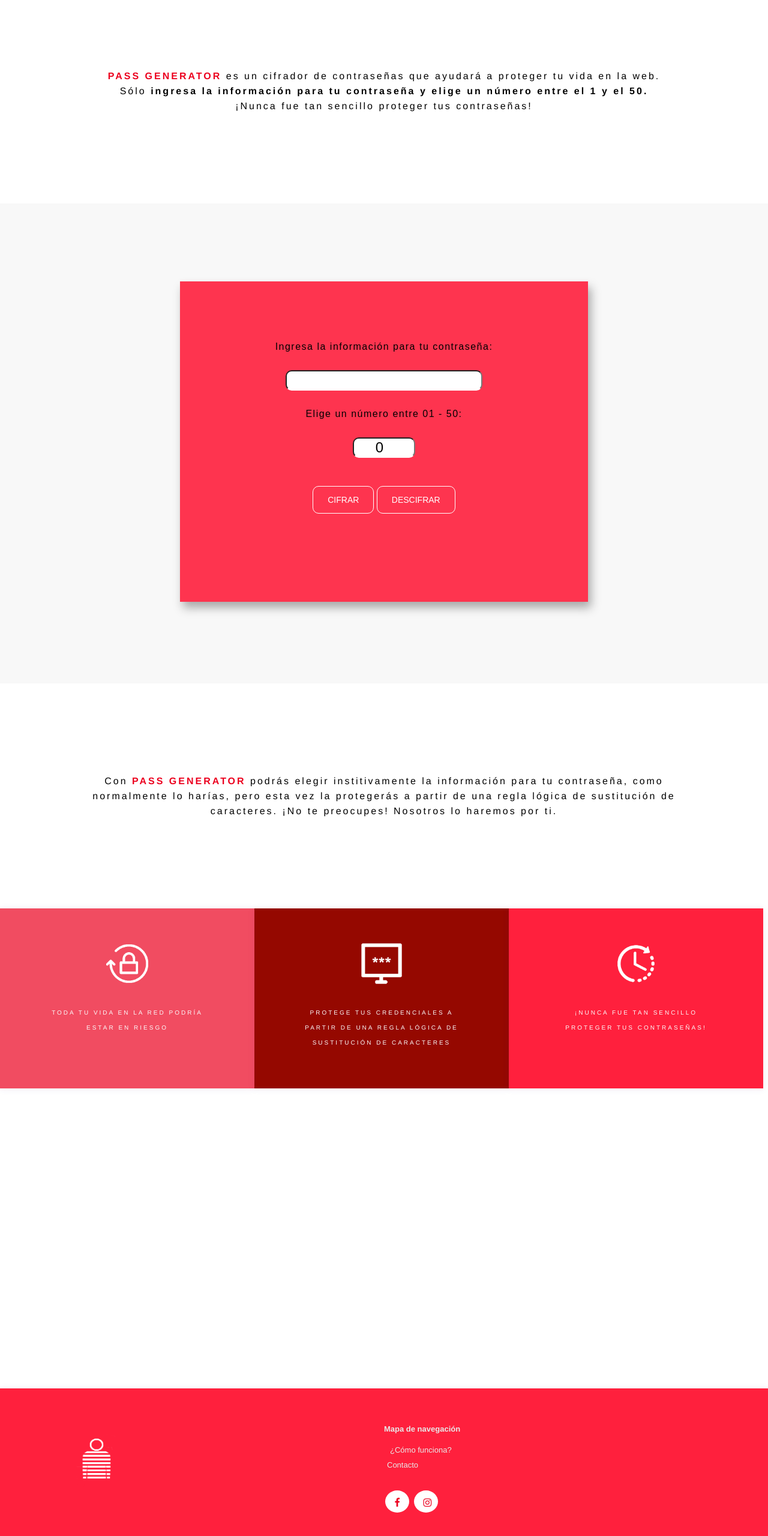
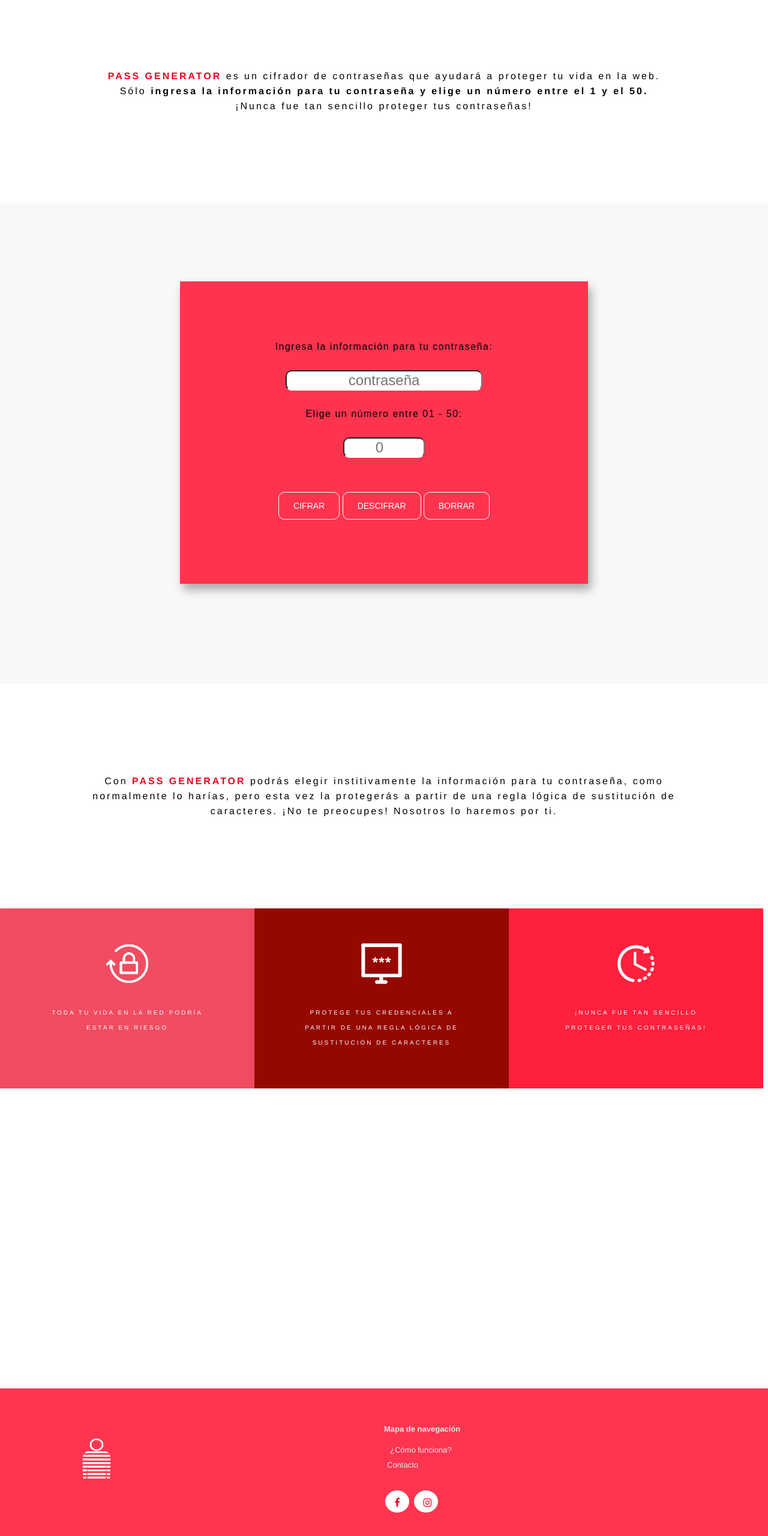
Before and after one commit to Laboratoria/CDMX010-cipher, a website with bundled scripts: page src/index.html in a window 1280 px wide. Shown: the part 136-2696 px from the top of the page at 60% size. Built offline with nearby package versions, Linux system fonts and the light colour scheme.

Commit message:
Solucionado error en el input de número del parámetro desplazamiento. Integrados placeholders a campos de input.

```diff
--- a/src/index.html
+++ b/src/index.html
@@ -32,20 +32,20 @@
        <div class="rowcipher">
          <div class="columnA">
            <h3 class="indicaciones">Ingresa la información para tu contraseña:</h3>
-           <input type="text" id="password">
+           <input type="text" id="password" placeholder="contraseña">
            <h4 class="indicaciones2"> Elige un número entre 01 - 50:</h4>
-           <input type="number" id="desplazamiento" value="0">
+           <input type="number" id="desplazamiento" placeholder="0" min="0" max="50">
+
              <div class="botones">
                <button type="button" id="cifrar">CIFRAR</button>
                <button type="button" id="descifrar">DESCIFRAR</button>
+               <button type="button" id="reload">BORRAR</button>
              </div>
-       <!--<div id="campo_vacio">" " </div>
-       <div id="password_cifrada" class="indicaciones3" hidden>
-           <h4>Aquí tienes tu contraseña segura: </h4>
-           <p class="resultado"></p>-->
+
            <div id="password_cifrada"></div>
            </div>
            <p id="como_funciona"></p>
+
          </div>
 
         </main></div>
@@ -88,7 +88,7 @@
 
 
      <footer>
-       <div class="rowfooter" style="background-color: rgba(255, 32, 61, 1)">
+       <div class="rowfooter">
          <div class="columnfooter">
            <img src="recursos/LOGO BLANCO SIN FONDO.png" alt="Pass Generator" class="img_footer">
          </div>
--- a/src/index.js
+++ b/src/index.js
@@ -4,21 +4,13 @@ let password = document.getElementById("password").value;
 let desplazamiento = parseInt(document.getElementById("desplazamiento").value);// para convertir estos valores a número
 let boton = document.getElementById("cifrar");
 let boton2 = document.getElementById("descifrar");
+let boton3 = document.getElementById("reload")
 
 
-//INCIO
 /*boton.addEventListener("click", function(){
-  if (boton == false){
-    document.getElementById("password_cifrada").style.display="none";
-  }
-  else {
-    document.getElementById("password_cifrada").style.display="block";
-  }
-}, true)*/
-boton.addEventListener("click", function(){
   document.getElementById("password_cifrada").hidden = true;
   document.getElementById("campo_vacio").hidden= false;
-}, true);
+}, true);*/
 
 boton.addEventListener("click", function(){
   if (password.length == 0 || isNaN(desplazamiento)) {
@@ -42,8 +34,19 @@ boton2.addEventListener("click", function(){
 
 
 // Limpiar valores
-//document.getElementById("clear"), () => {
-  //document.getElementById("password").value="";
-  //document.getElementById("desplazamiento").value="";
-  //document.getElementById("password_cifrada").value="";
-//}
+boton3.addEventListener("click", () => {
+  document.getElementById("password").value="";
+  document.getElementById("desplazamiento").value="";
+  document.getElementById("password_cifrada").value="";
+}, true)
+
+
+const reload = document.getElementById('reload');
+reload.addEventListener('click', () => {
+    location.reload();
+});
+
+
+
+//ocultar Input number prueba
+//document.getElementById("prueba").style.display="none";
--- a/src/style.css
+++ b/src/style.css
@@ -267,11 +267,11 @@ html{
     top: 55%;*/
     -ms-transform: translateY(-50%);
     transform: translateY(-50%);
-    padding-top: 80px;
+    padding-top: 0px;
    }
 
 
-   #cifrar, #descifrar{
+   #cifrar, #descifrar, #reload{
     /*position: absolute;
     top: 30%;
     margin: 30px;*/
@@ -295,7 +295,7 @@ html{
     border: 1px solid white;
    }
 
-   #cifrar:hover, #descifrar:hover{
+   #cifrar:hover, #descifrar:hover, #reload:hover{
       background: white;
       color: rgba(236, 0, 31, 0.7);
       border: 1px solid rgba(236, 0, 31, 0.7);
@@ -326,11 +326,11 @@ html{
     text-align: center;
    }
 
-   #desplazamiento{
-      width: 15%;
+   #desplazamiento {
+      width: 20%;
+      margin-bottom: 80px;
       /*margin-left: 120px; */
    }
-
 
 
    #password_cifrada{
@@ -366,7 +366,8 @@ html{
    }
 
    .rowfooter{
-    background: rgba(255, 32, 61, 1);
+    background: rgba(255, 32, 61, 0.9);
+    box-shadow: #a9a9a9 5px 10px 15px !important;
     display: flex;
     flex-direction: row;
     width: 100%;
```
